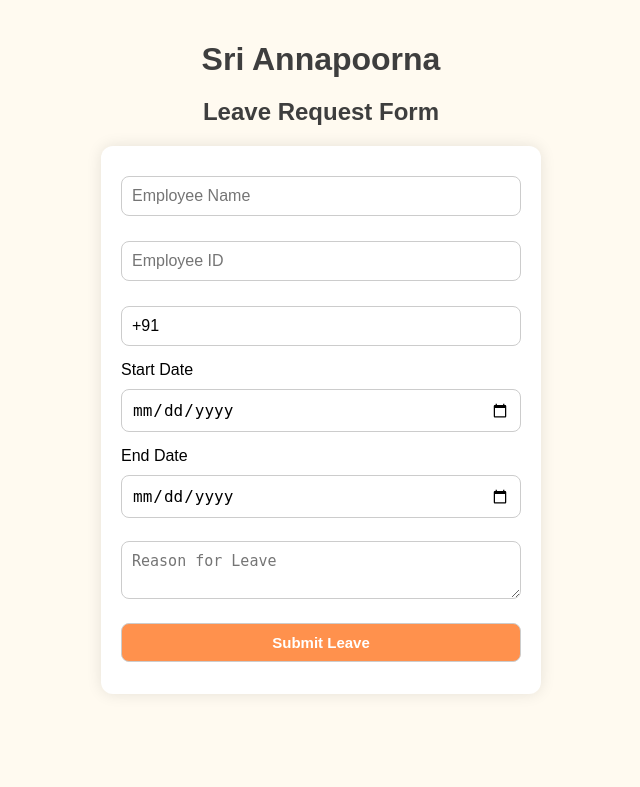
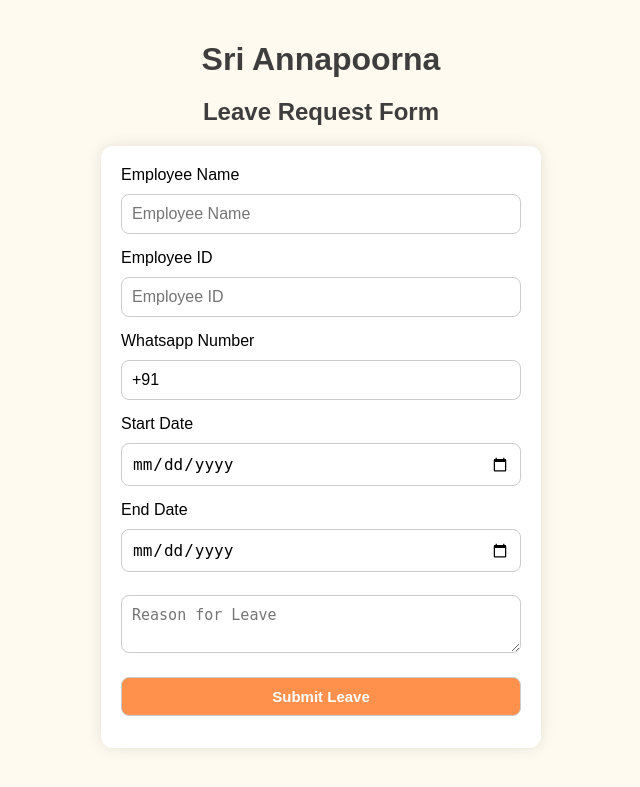
Before and after one commit to Suruthimeow13/annapoorna-leave-app, a Flask app: page / in a window 1280 px wide. Shown: the top 787 px of the page, without its empty margins (319-959 px from the left). Run offline with Flask 3, Linux system fonts and the light colour scheme.

Commit message:
form.html

```diff
--- a/templates/form.html
+++ b/templates/form.html
@@ -10,13 +10,16 @@
     <h1>Sri Annapoorna</h1>
     <h2>Leave Request Form</h2>
     <form method="POST" action="/submit">
+        <label for="name">Employee Name</label>
         <input name="name" placeholder="Employee Name" required>
+        <label for="employee_id">Employee ID</label>
         <input name="employee_id" placeholder="Employee ID">
+        <label for="phone">Whatsapp Number</label>
         <input name="phone" placeholder="WhatsApp Number (e.g., +91XXXXXXXXXX)" value="+91" required>
 
         <label for="start_date">Start Date</label>
         <input type="date" name="start_date" required>
-        <label for="start_date">End Date</label>
+        <label for="end_date">End Date</label>
         <input type="date" name="end_date" required>
 
         <textarea name="reason" placeholder="Reason for Leave" required></textarea>
```
